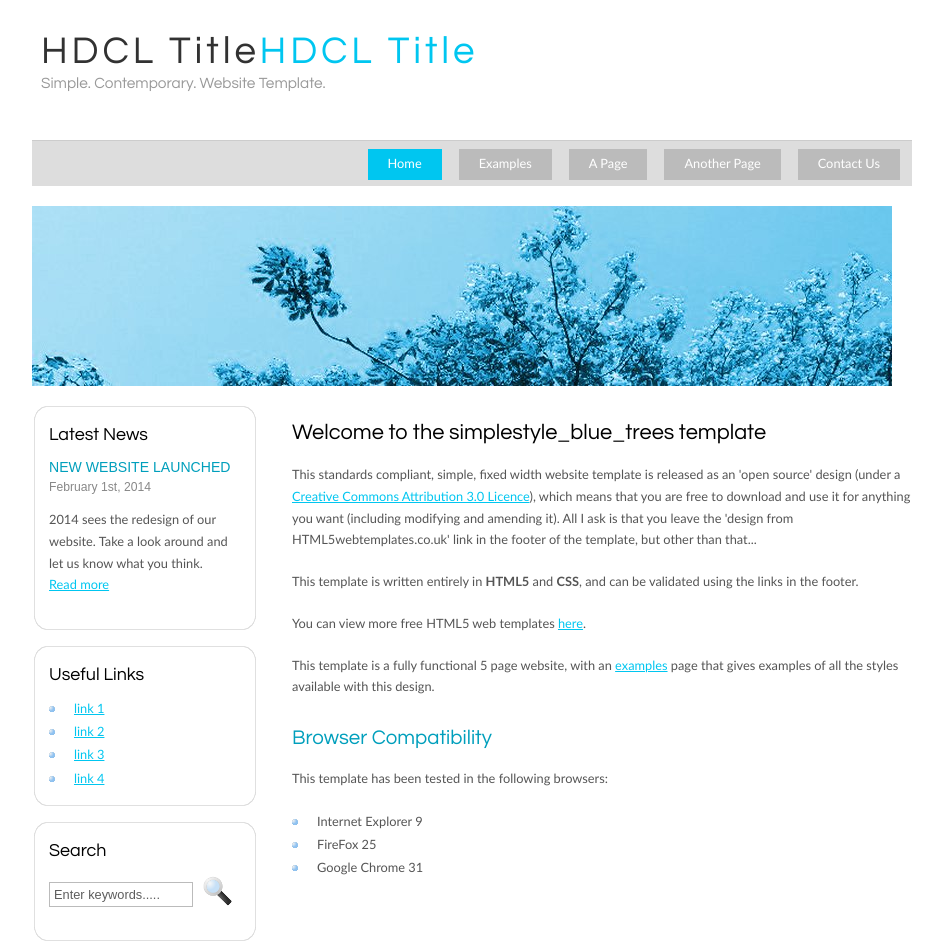
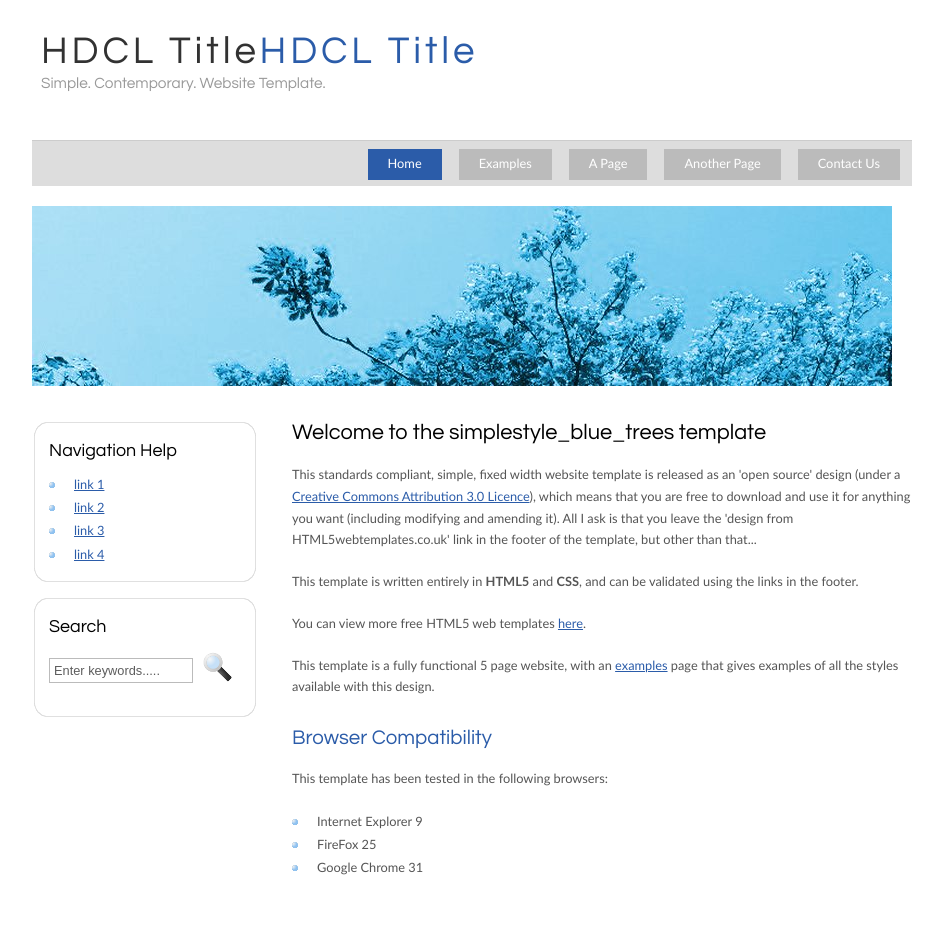
Before and after one commit to iamayush/HDCL_projWebsite, a plain HTML site: page index.html in a window 1280 px wide. Shown: the whole page, without its empty margins (168-1111 px from the left). After the commit the page ends 914 px from the top, so only its background shows below. Drawn offline with Linux system fonts and the light colour scheme.

Commit message:
sidebar modified on landing page

```diff
--- a/index.html
+++ b/index.html
@@ -35,20 +35,19 @@
       <div id="banner"></div>
 	  <div id="sidebar_container">
         <div class="sidebar">
-          <div class="sidebar_top"></div>
+          <!--<div class="sidebar_top"></div>
           <div class="sidebar_item">
-            <!-- insert your sidebar items here -->
             <h3>Latest News</h3>
             <h4>New Website Launched</h4>
             <h5>February 1st, 2014</h5>
             <p>2014 sees the redesign of our website. Take a look around and let us know what you think.<br /><a href="#">Read more</a></p>
           </div>
-          <div class="sidebar_base"></div>
+          <div class="sidebar_base"></div>-->
         </div>
         <div class="sidebar">
           <div class="sidebar_top"></div>
           <div class="sidebar_item">
-            <h3>Useful Links</h3>
+            <h3>Navigation Help</h3>
             <ul>
               <li><a href="#">link 1</a></li>
               <li><a href="#">link 2</a></li>
--- a/style/style.css
+++ b/style/style.css
@@ -31,14 +31,14 @@ h1, h2, h3
 h2
 { font-size: 160%;
   padding: 9px 0 5px 0;
-  color: #009FBC;}
+  color: #2b5ca9;}
 
 h3
 { font-size: 140%;
   padding: 5px 0 0 0;}
 
 h4, h6
-{ color: #009FBC;
+{ color: #2b5ca9;
   padding: 0 0 5px 0;
   font: normal 110% arial;
   text-transform: uppercase;}
@@ -52,7 +52,7 @@ h5, h6
 a, a:hover
 { outline: none;
   text-decoration: underline;
-  color: #00C6F0;}
+  color: #2b5ca9;}
 
 a:hover
 { text-decoration: none;}
@@ -132,7 +132,7 @@ ol li
   text-decoration: none;}
 
 #logo_text h1 a .logo_colour
-{ color: #00C6F0;}
+{ color: #2b5ca9;}
 
 #logo_text a:hover .logo_colour
 { color: #DDD;}
@@ -176,10 +176,10 @@ ul#menu li.selected a
 
 ul#menu li.selected
 { margin: 8px 4px 0 13px;
-  background: #00C6F0;}
+  background: #2b5ca9;}
 
 ul#menu li.selected a, ul#menu li.selected a:hover
-{ background: #00C6F0;
+{ background: #2b5ca9;
   color: #FFF;}
 
 ul#menu li a:hover
@@ -258,7 +258,7 @@ ul#menu li a:hover
   text-decoration: none;}
 
 #footer a:hover
-{ color: #00C6F0;
+{ color: #2b5ca9;
   text-decoration: none;}
 
 .search
```
